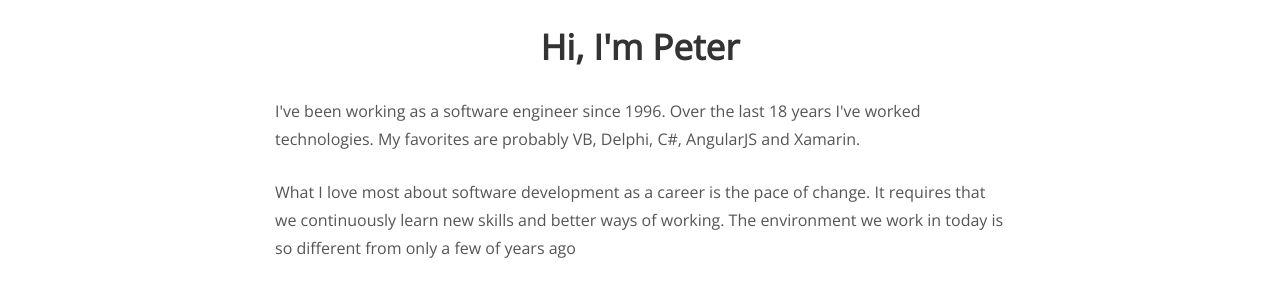
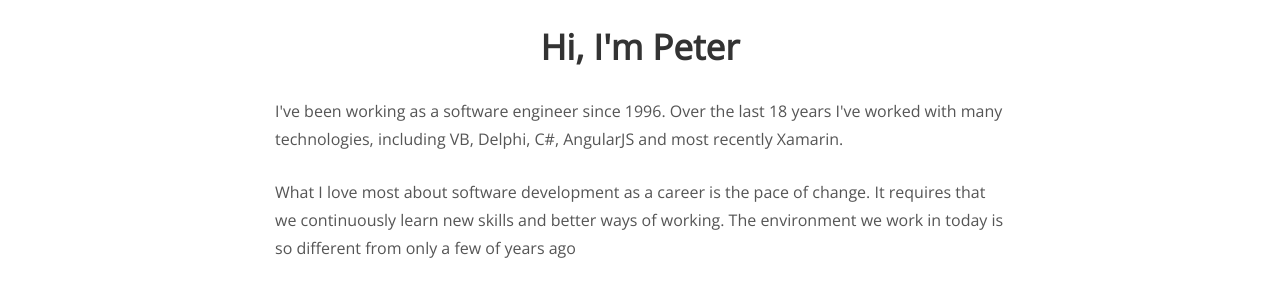
Before and after one commit to petermajor/petermajor.github.io, a Jekyll site: the page built from about.html, in a window 1280 px wide. Shown: the part 346-638 px from the top of the page. Built offline with Jekyll 4.4.1, drawn with Linux system fonts in a browser that asks for light colours; nearby versions of some CDN libraries.

Commit message:
Fix abut description

```diff
--- a/about.html
+++ b/about.html
@@ -15,7 +15,7 @@ sitemap:
 			</div><!-- /col-lg-8 -->
 		</div><!-- /row -->
 			<div class="col-lg-8 col-lg-offset-2">
-				<p>I've been working as a software engineer since 1996. Over the last 18 years I've worked technologies. My favorites are probably VB, Delphi, C#, AngularJS and Xamarin.
+				<p>I've been working as a software engineer since 1996. Over the last 18 years I've worked with many technologies, including VB, Delphi, C#, AngularJS and most recently Xamarin.
 				<p>What I love most about software development as a career is the pace of change. It requires that we continuously learn new skills and better ways of working. The environment we work in today is so different from only a few of years ago</p>
 				<p>That’s why I want to stay in a technical role – I can’t imagine coming to work in a job that doesn’t change. When I’m sixty I hope I’ll still be banging out code with the youngest and brightest, reminiscing back to the days when we still used keyboards.</p>
 				<p>Welcome to the blog. Please feel free to contribute.</p>
```
